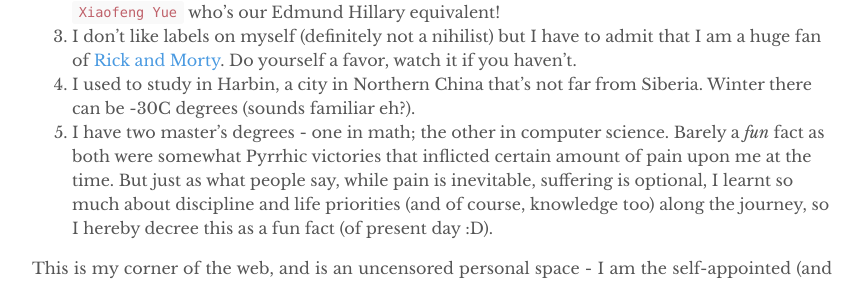
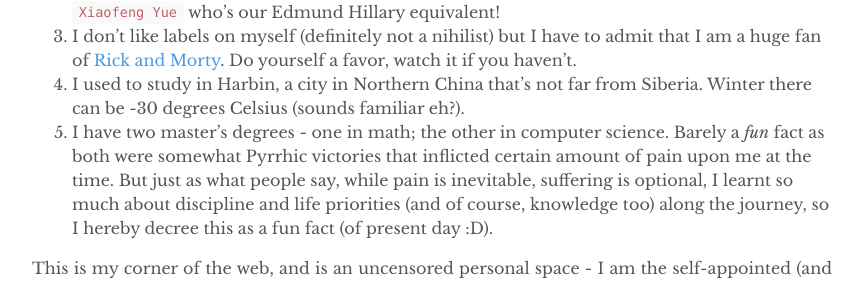
Before and after one commit to yuexiaofeng/yuexiaofeng.github.io, a Jekyll site: the page built from about.md, in a window 1280 px wide. Shown: the part 1128-1410 px from the top of the page, without its empty margins (208-1071 px from the left). Built offline with Jekyll 4.4.1, drawn with Linux system fonts in a browser that asks for light colours.

Commit message:
updated about me with celsius

```diff
--- a/about.md
+++ b/about.md
@@ -18,7 +18,7 @@ Some fun facts about myself:
 1. My family name `Yue` means Great Mountain in Chinese, although I should hike a lot more to live up to the name! In the words of the old country, `Yue` is `岳` - since Chinese is a pictogram language, a few millenniums ago, the character was initially scripted on oracle bones to resemble mountains before it evolved to its modern form on the right: ![yue](../assets/images/yue_oracle.png)
 2. Part of my first name, `feng` (Chinese character: `峰`; similar etymology to my surname `岳`, as they share the same building block `山` that hints a character is mountain-related), means Peak in Chinese.. IKR? In a parallel universe, there must be a great explorer and mountaineer `Xiaofeng Yue` who's our Edmund Hillary equivalent!
 3. I don't like labels on myself (definitely not a nihilist) but I have to admit that I am a huge fan of [Rick and Morty](https://www.imdb.com/title/tt2861424/){:target="_blank"}. Do yourself a favor, watch it if you haven't.
-4. I used to study in Harbin, a city in Northern China that's not far from Siberia. Winter there can be -30C degrees (sounds familiar eh?).
+4. I used to study in Harbin, a city in Northern China that's not far from Siberia. Winter there can be -30 degrees Celsius (sounds familiar eh?).
 5. I have two master's degrees - one in math; the other in computer science. Barely a *fun* fact as both were somewhat Pyrrhic victories that inflicted certain amount of pain upon me at the time. But just as what people say, while pain is inevitable, suffering is optional, I learnt so much about discipline and life priorities (and of course, knowledge too) along the journey, so I hereby decree this as a fun fact (of present day :D).
 
 This is my corner of the web, and is an uncensored personal space - I am the self-appointed (and opinionated) [BDFL](https://en.wikipedia.org/wiki/Benevolent_dictator_for_life){:target="_blank"} here. I like to ramble about random stuff, most likely on the areas of Tech, Books, Movies and whatnot, which should be categorized in <a href="/tags">Tags</a>. I will refrain from talking about politics of any kind though, in case I need to run for office one day!
```
